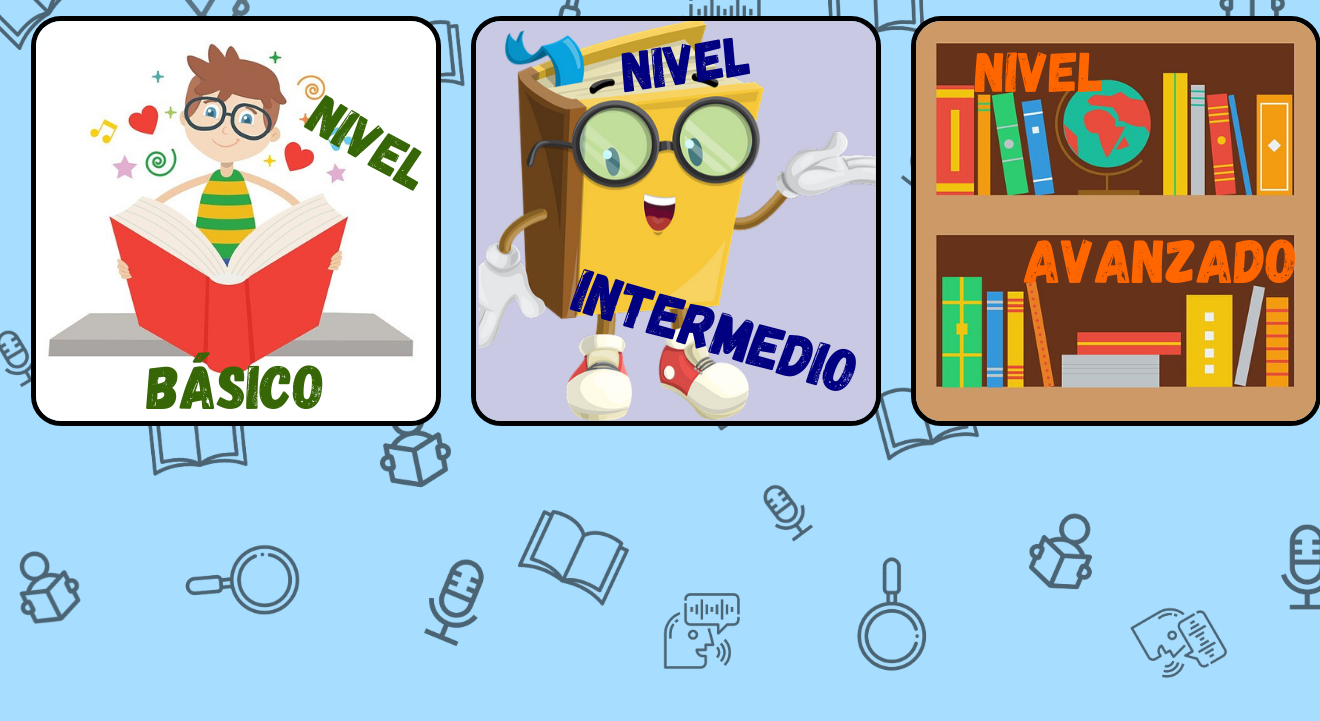
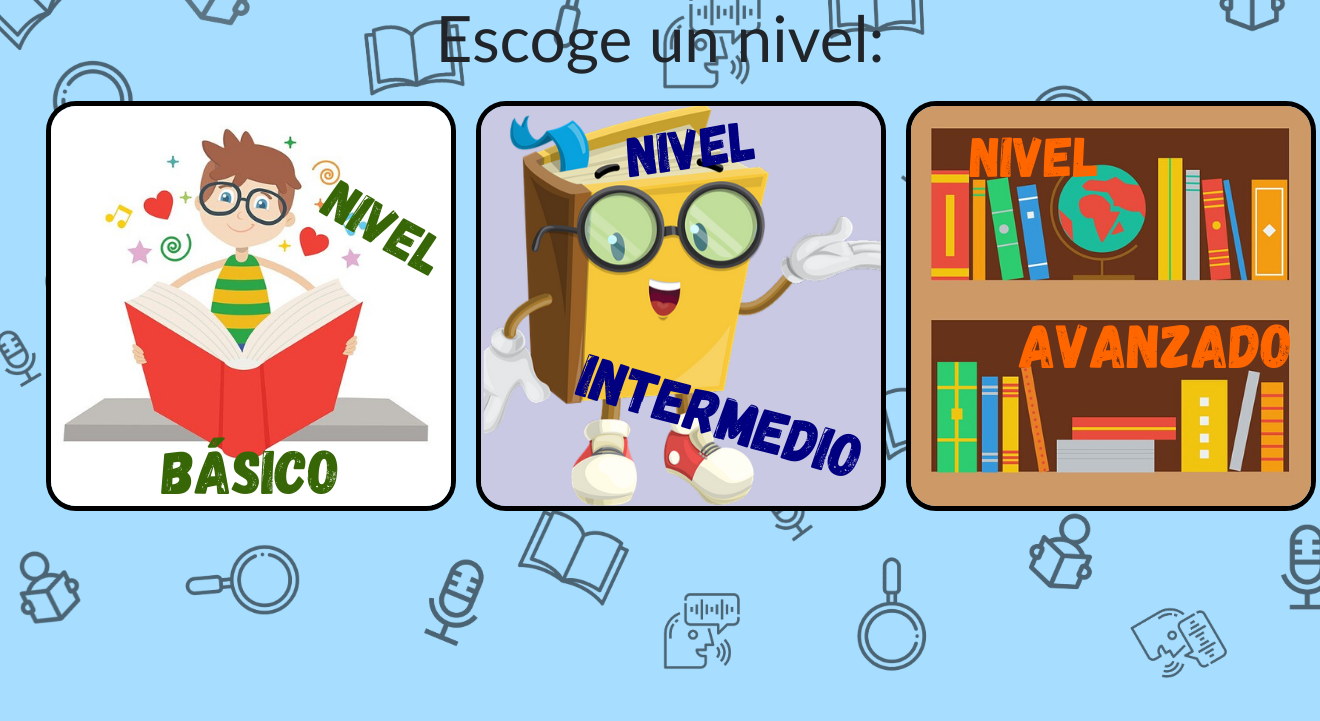
Before and after one commit to KattyGZC/RPP, a Django app: page /polls/niveles/ in a window 1320 px wide. Shown: the part 79-800 px from the top of the page. Run offline with Django 3.2, Linux system fonts and the light colour scheme; a user stored in the database is signed in; data comes from the database, SQL or seed files in the repository; both versions use the stored data as it was after the commit; some libraries are stand-ins or nearby versions.

Commit message:
Gestión de ejercicios de cada nivel

```diff
--- a/polls/templates/niveles.html
+++ b/polls/templates/niveles.html
@@ -21,24 +21,31 @@
 </style>
 
 <div class="container-fluid">
+    <div class="container-fluid">
+        <div class="row justify-content-center">
+            <h1 style="font-size: 4em; font-family: 'Gill Sans', 'Gill Sans MT', Calibri, 'Trebuchet MS', sans-serif;">
+                Escoge un nivel:
+            </h1>
+        </div>
         <div class="row">
-        <form method='POST' action="{% url 'ejercicios' %}"  class="col-4">
+            <form method='POST' action="{% url 'ejercicios' %}"  class="col-md-4 col-xs-12">
                 {% csrf_token %}
                 <input type="hidden" name="level" value="1">
                 <input type="image" src="{% static 'images/nivel_basico.png' %}" alt="basico" class="levels_img"></input>
             </form>
-        <form method='POST' action="{% url 'ejercicios' %}" class="col-4">
+            <form method='POST' action="{% url 'ejercicios' %}" class="col-md-4 col-xs-12">
                 {% csrf_token %}
                 <input type="hidden" name="level" value="2">
                 <input type="image" src="{% static 'images/nivel_intermedio1.png' %}" alt="intermedio" class="levels_img">
             </form>
-        <form method='POST' action="{% url 'ejercicios' %}" class="col-4">
+            <form method='POST' action="{% url 'ejercicios' %}" class="col-md-4 col-xs-12">
                 {% csrf_token %}
                 <input type="hidden" name="level" value="3">
                 <input type="image" src="{% static 'images/nivel_avanzado.png' %}" alt="avanzado" class="levels_img">
             </form>
         </div>
     </div>
+</div>
 
 
 {% endblock %}
--- a/polls/templates/perfil.html
+++ b/polls/templates/perfil.html
@@ -14,10 +14,10 @@
     </div>
     <div class="row">
         <div class="col-7">
-            <div class="card mb-3 shadow-lg p-3 mb-5 bg-white rounded" style="max-width: 700px; padding: 1em;">
+            <div class="card mb-3 shadow-lg p-3 mb-5 bg-white" style="max-width: 700px; padding: 1em; border-radius: 2em;">
                 <div class="row no-gutters" style="padding-top: 1em;">
                     <div class="col-md-4">
-                        <img src="{{ request.user.profile.photo.url }}" alt="{{ user.first_name }}" class="rounded" height="300"
+                        <img src="{{ request.user.profile.photo.url }}" alt="{{ user.first_name }}" style="border-radius: 0.5em;" height="300"
                             width="250">
                     </div>
                     <div class="col-md-8"  style="padding-left: 0.5em">
@@ -37,7 +37,7 @@
             </div>
         </div>
         <div class="col">
-            <div class="card mb-3 shadow-lg p-3 mb-5 bg-white rounded" style="max-width: 400px; padding: 1em;">
+            <div class="card mb-3 shadow-lg p-3 mb-5 bg-white" style="max-width: 400px; padding: 1em; border-radius: 2em;">
                 <div class="row no-gutters" style="padding-top: 1em;">
                     <div class="col"  style="padding-left: 0.5em">
                         <div class="card-body">
--- a/polls/views.py
+++ b/polls/views.py
@@ -1,13 +1,11 @@
-from django.http import HttpResponse
 from django.shortcuts import render, redirect
 from django.contrib.auth import login as do_login
-from django.template import RequestContext
-from django.db.models import QuerySet
 from .models import  Profile, Level, Exercise, Score
 from .forms import UCFWithOthers, UEditF, ProfileForm
+import json
 
-def error_404_view(request, exception):
-    return render(request,'404.html')
+def error_404_view(request):
+    return render(request, '404.html')
 
 def index(request):
     return render(request, 'index.html')
@@ -37,7 +35,8 @@ def register(request):
 def edit_profile(request):
     if request.method == 'POST':
         form = UEditF(request.POST, instance=request.user)
-        extended_profile_form = ProfileForm(request.POST, request.FILES, instance=request.user.profile)
+        extended_profile_form = ProfileForm(request.POST, request.FILES,
+                                            instance=request.user.profile)
         if form.is_valid() and extended_profile_form.is_valid():
             form.save()
             extended_profile_form.save()
@@ -47,8 +46,8 @@ def edit_profile(request):
         extended_profile_form = ProfileForm(instance=request.user.profile)
 
     context = {
-            'form': form,
-            'extended_profile_form':extended_profile_form
+        'form': form,
+        'extended_profile_form':extended_profile_form
     }
     form.fields['password'].help_text = 'Para cambiar la contraseña has clic en el menú superior derecho "Cambiar contraseña"'
     return render(request, 'registration/edit_profile.html', context)
@@ -61,8 +60,14 @@ def exercises(request):
         for key, value in request.POST.items():
             if key == 'level':
                 level = value
-    obj_exercise = Exercise.objects.filter(idLevel = level)
-    context = {'level': level,
-                'exersices': obj_exercise,
-                }
+    obj_exercise = Exercise.objects.filter(idLevel=level)
+    list_exercise = []
+    for exercise in obj_exercise:
+        list_exercise.append(exercise.text)
+    string_exercice = "%".join(list_exercise)
+    print(string_exercice)
+    context = {
+        'level': level,
+        'exercices': string_exercice,
+    }
     return render(request, 'ejercicios.html', context)
```
Also changed, not shown: polls/templates/ejercicios.html (+23 -4 lines), db.sqlite3, polls/static/images/boton_juguemos.png, polls/static/images/boton_juguemos.svg. Lines whose indentation alone changed are shown as unchanged.
